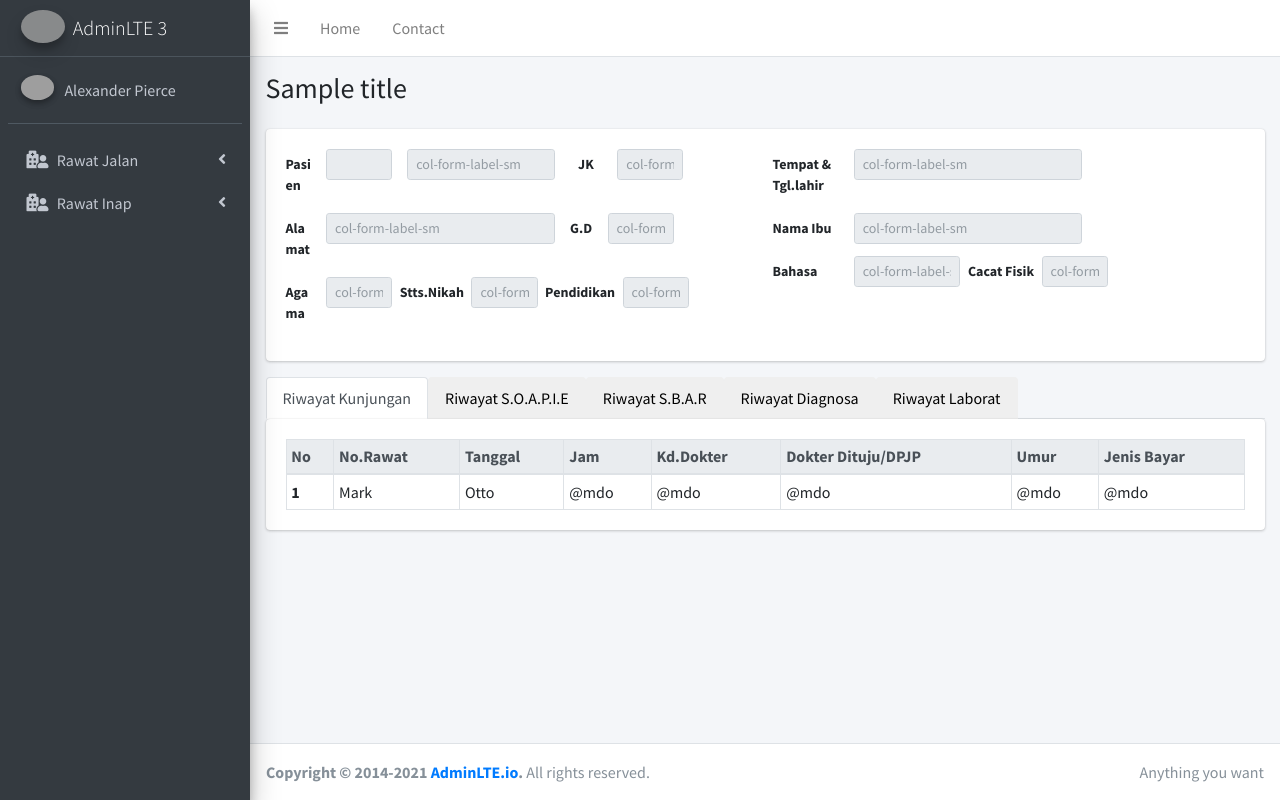
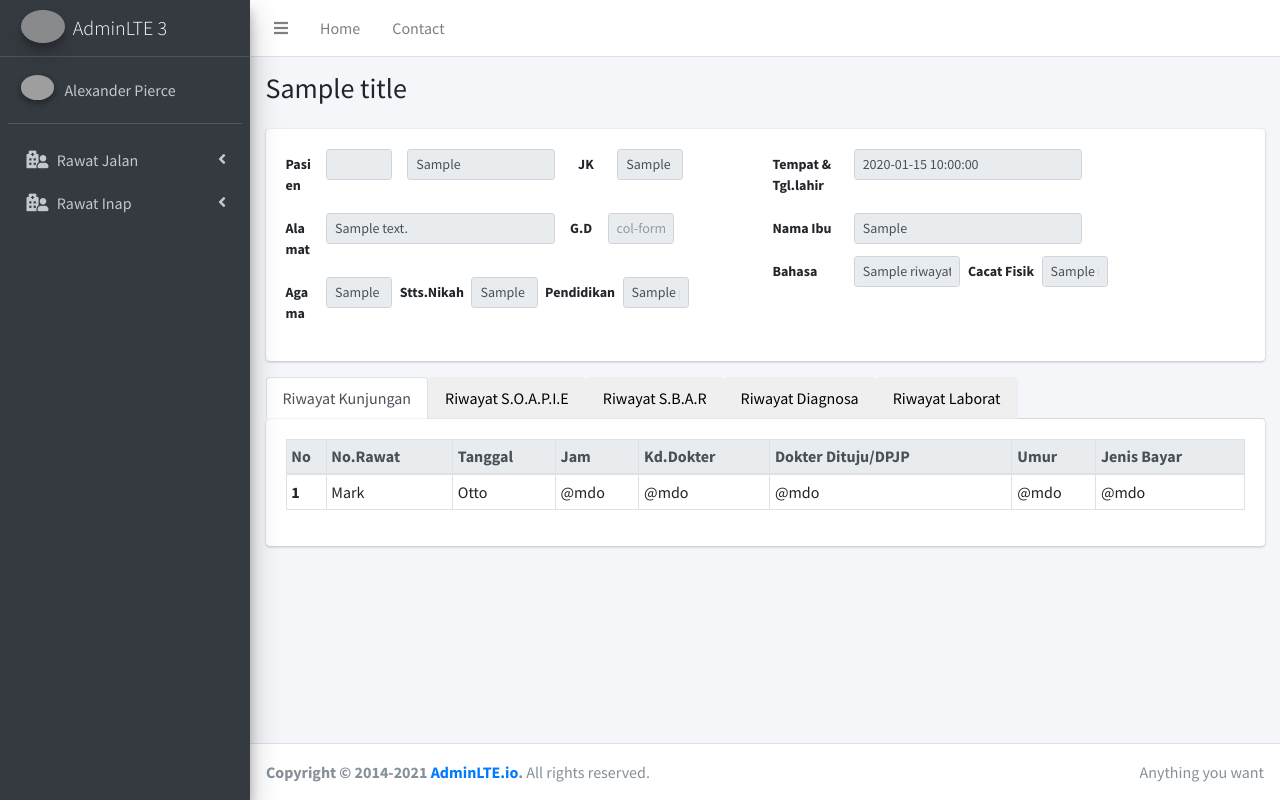
Before and after one commit to fikalovita/web-view, a CodeIgniter 4 app: template app/Views/detail_ranap.php in a window 1280 px wide. Run offline with PHP 8.4 and a stand-in for CodeIgniter, Linux system fonts and the light colour scheme; the template is opened without the code that fills it: most values are stand-ins (such as "Sample title", 1, 10 or a date in 2020); some libraries are stand-ins or nearby versions; grey boxes are pictures that could not be loaded.

Commit message:
lanjut riwayat kunjungan

```diff
--- a/app/Config/Routes.php
+++ b/app/Config/Routes.php
@@ -7,4 +7,4 @@ use CodeIgniter\Router\RouteCollection;
  */
 $routes->setAutoRoute(true);
 $routes->get('/', 'Auth::index');
-$routes->get('detail_ranap/(:num)', 'Detail_ranap::index/$1');
+$routes->get('detail_ranap/(:num)/(:num)', 'Detail_ranap::index/$1/$2');
--- a/app/Views/detail_ranap.php
+++ b/app/Views/detail_ranap.php
@@ -14,20 +14,20 @@
                                             <div class="row mb-1">
                                                 <label for="colFormLabelSm" class="col-1  col-form-label-sm">Pasien</label>
                                                 <div class="col-sm-2">
-                                                    <input type="text" class="form-control form-control-sm" id="colFormLabelSm" value="">
+                                                    <input type="text" class="form-control form-control-sm" id="colFormLabelSm" value="<?= $value->no_rkm_medis ?>">
                                                 </div>
                                                 <div class="col-sm-4">
-                                                    <input type="text" class="form-control form-control-sm" id="colFormLabelSm" placeholder="col-form-label-sm">
+                                                    <input type="text" class="form-control form-control-sm" id="colFormLabelSm" placeholder="col-form-label-sm" value="<?= $value->nm_pasien ?>">
                                                 </div>
                                                 <label for="colFormLabelSm" class="col- col-form-label-sm mx-3">JK</label>
                                                 <div class="col-sm-2">
-                                                    <input type="text" class="form-control form-control-sm" id="colFormLabelSm" placeholder="col-form-label-sm">
+                                                    <input type="text" class="form-control form-control-sm" id="colFormLabelSm" placeholder="col-form-label-sm" value="<?= $value->jk ?>">
                                                 </div>
                                             </div>
                                             <div class="row mb-1">
                                                 <label for="colFormLabelSm" class="col-1 col-form-label-sm">Alamat</label>
                                                 <div class="col-sm-6">
-                                                    <input type="text" class="form-control form-control-sm" id="colFormLabelSm" placeholder="col-form-label-sm">
+                                                    <input type="text" class="form-control form-control-sm" id="colFormLabelSm" placeholder="col-form-label-sm" value="<?= $value->alamatpj ?>">
                                                 </div>
                                                 <label for="colFormLabelSm" class="col- col-form-label-sm mx-2">G.D</label>
                                                 <div class="col-sm-2">
@@ -37,15 +37,15 @@
                                             <div class="row mb-1">
                                                 <label for="colFormLabelSm" class="col-1 col-form-label-sm">Agama</label>
                                                 <div class="col-sm-2">
-                                                    <input type="text" class="form-control form-control-sm" id="colFormLabelSm" placeholder="col-form-label-sm">
+                                                    <input type="text" class="form-control form-control-sm" id="colFormLabelSm" placeholder="col-form-label-sm" value="<?= $value->agama ?>">
                                                 </div>
                                                 <label for="colFormLabelSm" class="col- col-form-label-sm">Stts.Nikah</label>
                                                 <div class="col-sm-2">
-                                                    <input type="text" class="form-control form-control-sm" id="colFormLabelSm" placeholder="col-form-label-sm">
+                                                    <input type="text" class="form-control form-control-sm" id="colFormLabelSm" placeholder="col-form-label-sm" value="<?= $value->stts_nikah ?>">
                                                 </div>
                                                 <label for="colFormLabelSm" class="col- col-form-label-sm">Pendidikan</label>
                                                 <div class="col-sm-2">
-                                                    <input type="text" class="form-control form-control-sm" id="colFormLabelSm" placeholder="col-form-label-sm">
+                                                    <input type="text" class="form-control form-control-sm" id="colFormLabelSm" placeholder="col-form-label-sm" value="<?= $value->pnd ?>">
                                                 </div>
                                             </div>
                                         </div>
@@ -53,23 +53,23 @@
                                             <div class="row mb-1">
                                                 <label for="colFormLabelSm" class="col-2 col-form-label-sm">Tempat & Tgl.lahir</label>
                                                 <div class="col-sm-6">
-                                                    <input type="text" class="form-control form-control-sm" id="colFormLabelSm" placeholder="col-form-label-sm">
+                                                    <input type="text" class="form-control form-control-sm" id="colFormLabelSm" placeholder="col-form-label-sm" value="<?= $value->tmp_tgl_lahir ?>">
                                                 </div>
                                             </div>
                                             <div class="row mb-1">
                                                 <label for="colFormLabelSm" class="col-2 col-form-label-sm">Nama Ibu</label>
                                                 <div class="col-sm-6">
-                                                    <input type="text" class="form-control form-control-sm" id="colFormLabelSm" placeholder="col-form-label-sm">
+                                                    <input type="text" class="form-control form-control-sm" id="colFormLabelSm" placeholder="col-form-label-sm" value="<?= $value->nm_ibu ?>">
                                                 </div>
                                             </div>
                                             <div class="row mb-1">
                                                 <label for="colFormLabelSm" class="col-2 col-form-label-sm">Bahasa</label>
                                                 <div class="col-sm-3">
-                                                    <input type="text" class="form-control form-control-sm" id="colFormLabelSm" placeholder="col-form-label-sm">
+                                                    <input type="text" class="form-control form-control-sm" id="colFormLabelSm" placeholder="col-form-label-sm" value="<?= $value->nama_bahasa ?>">
                                                 </div>
                                                 <label for="colFormLabelSm" class="col- col-form-label-sm">Cacat Fisik</label>
                                                 <div class="col-sm-2">
-                                                    <input type="text" class="form-control form-control-sm" id="colFormLabelSm" placeholder="col-form-label-sm">
+                                                    <input type="text" class="form-control form-control-sm" id="colFormLabelSm" placeholder="col-form-label-sm" value="<?= $value->nama_cacat ?>">
                                                 </div>
                                             </div>
                                         </div>
@@ -94,7 +94,7 @@
                     <div class="tab-pane fade show active" id="nav-kunjungan" role="tabpanel" aria-labelledby="nav-home-tab">
                         <div class="card">
                             <div class="card-body">
-                                <table class="table table-bordered table-responsive-lg table-sm">
+                                <table class="table table-bordered table-responsive-lg table-sm" id="table-kunjungan">
                                     <thead class="thead-light">
                                         <tr>
                                             <th scope="col">No</th>
--- a/public/data_ranap.js
+++ b/public/data_ranap.js
@@ -53,5 +53,22 @@
 
         function detailRanap(no_rawat, no_rkm_medis) {
 
-            window.location.href = 'http://localhost:8080/detail_ranap/' + no_rawat ;
-}
+            window.location.href = 'http://localhost:8080/detail_ranap/' + no_rawat + '/'  + no_rkm_medis ;
+        }
+
+        var table = $('#table-kunjungan').DataTable({
+            processing: true,
+            serverSide: true,
+            searching: false,
+            paging: false,
+            ordering: true,
+            // ajax: {
+            //     url: 'http://localhost:8080/data_riwayat/ranapAjax',
+            //     type: 'POST',
+            //     data: function (d) {
+            //         d.start_date = $('#start_date').val();
+            //         d.end_date = $('#end_date').val();
+            //     }
+            // },
+
+        });
```
Also changed, not shown: app/Controllers/Data_riwayat.php (+4 -8 lines), app/Controllers/Detail_ranap.php (+7 -3 lines), app/Models/DetailRanapModel.php (+30 -3 lines), app/Models/RiwayatModel.php (+15 -5 lines).
